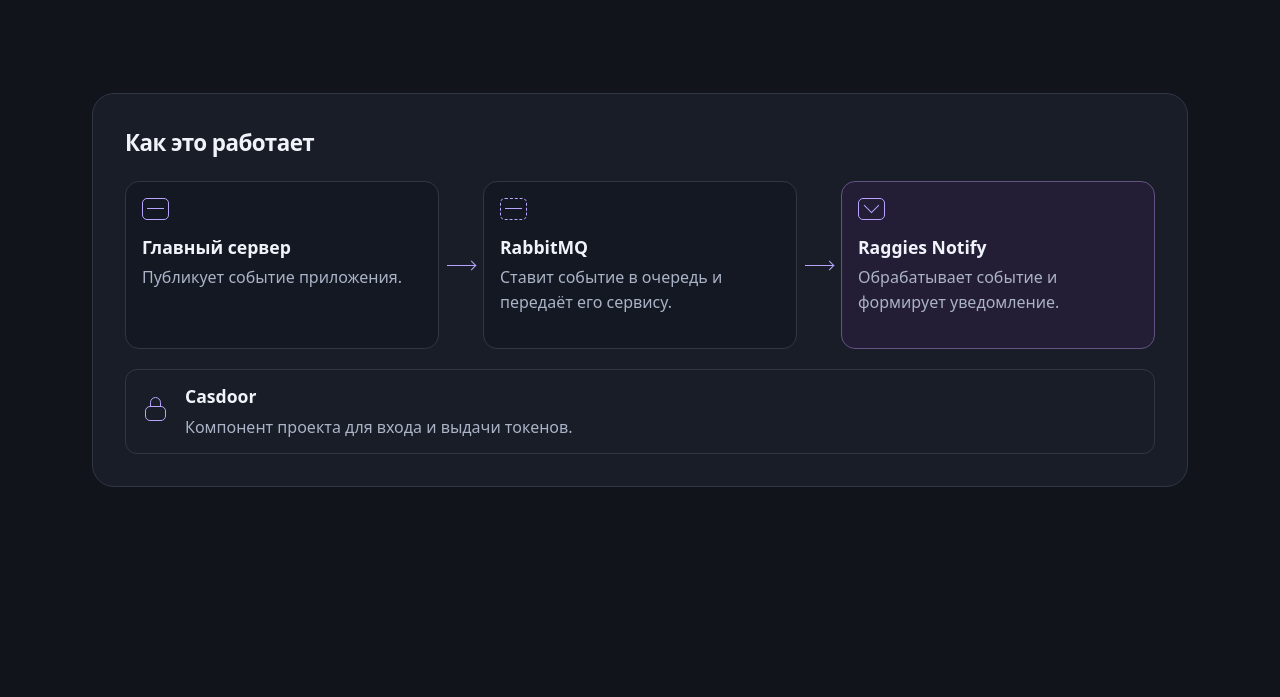
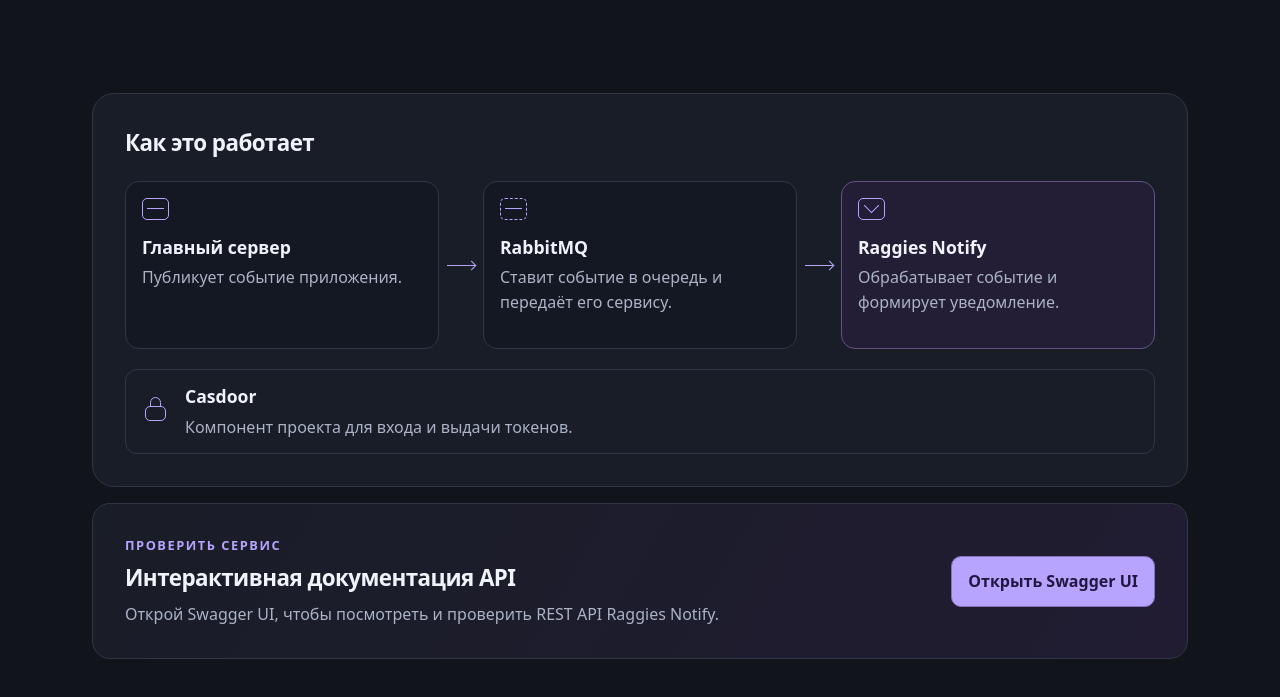
Before and after one commit to alexander-u03-work/notifications, a plain HTML site: page docs/index.html in a window 1280 px wide. Shown: the part 447-1144 px from the top of the page. Before the commit the page ends 982 px from the top, so only its background shows below. Drawn offline with Linux system fonts and the light colour scheme.

Commit message:
code polishing

```diff
--- a/docs/index.html
+++ b/docs/index.html
@@ -43,6 +43,16 @@
 <div><h3 id="auth-title">Casdoor</h3><p>Компонент проекта для входа и выдачи токенов.</p></div>
 </aside>
 </section>
+<!-- render-link:start -->
+<section class="render-card" aria-labelledby="render-title">
+<div class="render-copy">
+<p class="eyebrow">ПРОВЕРИТЬ СЕРВИС</p>
+<h2 id="render-title">Интерактивная документация API</h2>
+<p>Открой Swagger UI, чтобы посмотреть и проверить REST API Raggies Notify.</p>
+</div>
+<a class="render-button" href="__RENDER_PUBLIC_URL__/swagger-ui.html" target="_blank" rel="noopener noreferrer">Открыть Swagger UI</a>
+</section>
+<!-- render-link:end -->
 </main>
 </body>
 </html>
--- a/docs/style.css
+++ b/docs/style.css
@@ -39,6 +39,11 @@ h3 { font-size: 1.1rem; }
 .auth { display: flex; align-items: center; gap: 1rem; padding: .85rem 1rem; border: 1px solid var(--line); border-radius: 12px; }
 .lock { flex: none; width: 21px; height: 15px; margin: 5px 3px 0; }
 .lock::before { content: ""; position: absolute; left: 4px; right: 4px; height: 8px; bottom: 100%; border: 1px solid currentColor; border-radius: 8px 8px 0 0; }
+.render-card { display: flex; align-items: center; justify-content: space-between; gap: 1.5rem; margin-top: 1rem; padding: clamp(1rem, 3vw, 2rem); border: 1px solid var(--line); border-radius: 18px; background: linear-gradient(120deg, #191d27, #211c32); }
+.render-copy .eyebrow { margin-bottom: .35rem; color: var(--accent); font-size: .8rem; font-weight: 700; letter-spacing: .12em; }
+.render-copy > p:last-child { margin-top: .35rem; color: var(--muted); }
+.render-button { flex: none; padding: .75rem 1rem; border: 1px solid #8570be; border-radius: 10px; background: var(--accent); color: #211741; font-weight: 700; text-decoration: none; text-align: center; }
+.render-button:hover { background: #c9baff; }
 :focus-visible { outline: 2px solid var(--accent); outline-offset: 3px; }
 @media (max-width: 740px) {
   .wrap { width: calc(100% - 2rem); }
@@ -46,4 +51,6 @@ h3 { font-size: 1.1rem; }
   .flow li { min-height: auto; }
   .flow li + li::before { width: 1px; height: 1.25rem; top: auto; bottom: calc(100% + .3rem); left: 50%; }
   .flow li + li::after { top: auto; right: auto; bottom: calc(100% + .3rem); left: calc(50% - 3px); transform: rotate(135deg); }
+  .render-card { align-items: stretch; flex-direction: column; }
+  .render-button { align-self: flex-start; }
 }
```
Also changed, not shown: 1 other file.
